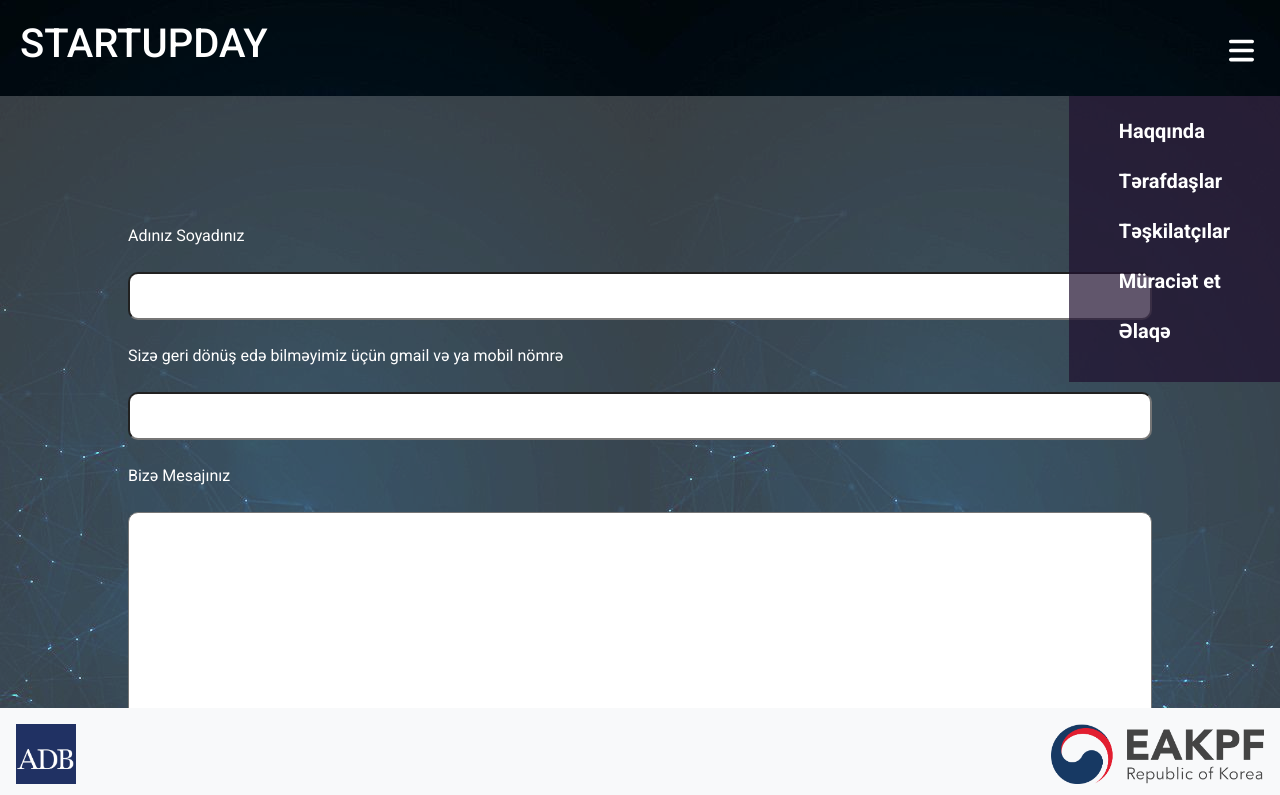
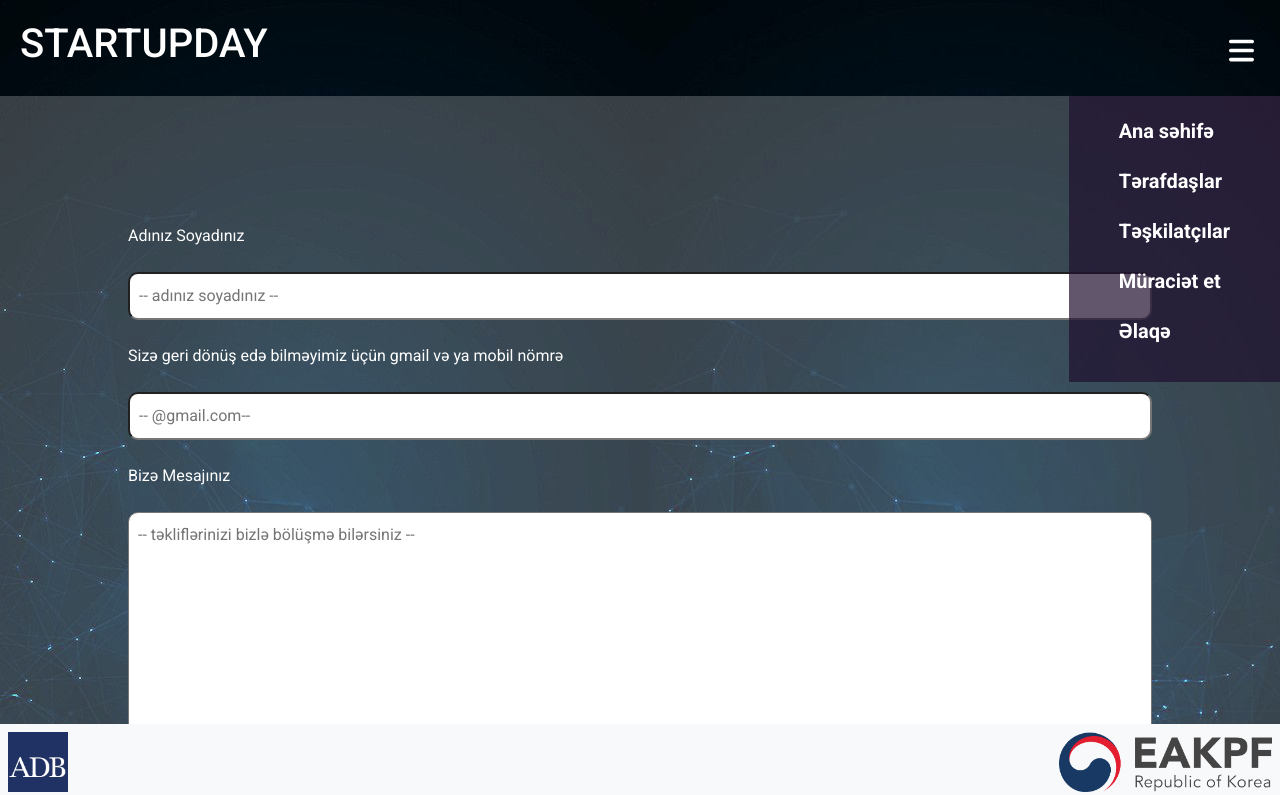
Before and after one commit to AsgerovSahib/StartUpDay0, a plain HTML site: page contact.html in a window 1280 px wide. Both pictures are taken after a click on the button 1241 px from the left and 48 px from the top of the page. Shown: the top 795 px of the page. Drawn offline with nearby package versions, Linux system fonts and the light colour scheme; a small style sheet from the web is missing.

Commit message:
feedback finish part 1

```diff
--- a/contact.html
+++ b/contact.html
@@ -48,7 +48,7 @@
     <section id="menu" class="hidden" style="position: relative">
       <nav>
         <ul>
-          <li><a href="./index.html">Haqqında</a></li>
+          <li><a href="./index.html">Ana səhifə</a></li>
           <li><a href="./sponsorlar.html">Tərafdaşlar</a></li>
           <li><a href="./partniyorlar.html">Təşkilatçılar</a></li>
           <li><a href="./muraciet.html">Müraciət et</a></li>
@@ -60,23 +60,23 @@
     <section>
       <form action="">
         <label for=""> adınız soyadınız</label><br />
-        <input type="text" name="" id="" /><br />
+        <input type="text" name="" id="" placeholder=" -- adınız soyadınız --" /><br />
         <label for=""
           >sizə
           <samp style="text-transform: lowercase"
             >geri dönüş edə bilməyimiz üçün gmail və ya mobil nömrə</samp
           ></label
         ><br />
-        <input type="text" name="" id="" /><br />
+        <input type="text" name="" id=""  placeholder=" -- @gmail.com--" /><br />
         <label for="">bizə mesajınız</label><br />
-        <textarea name="" id="" cols="30" rows="10"></textarea> <br />
+        <textarea name="" id="" cols="30" rows="10"  placeholder=" -- təkliflərinizi bizlə bölüşmə bilərsiniz --"></textarea> <br />
         <button type="button" class="btn btn-light"  >Göndər</button>
       </form>
     </section>
     <section style="height: 100px;"></section>
     <footer style="position: fixed; bottom: 0; width: 100%">
       <div
-        class="bigBox bg-light d-flex p-3"
+        class="bigBox bg-light d-flex p-2"
         style="justify-content: space-between"
       >
         <div>
```
Also changed, not shown: index.html (+6 -3 lines), muraciet.html (+8 -4 lines), partniyorlar.html (+2 -2 lines), sponsorlar.html (+2 -2 lines).
